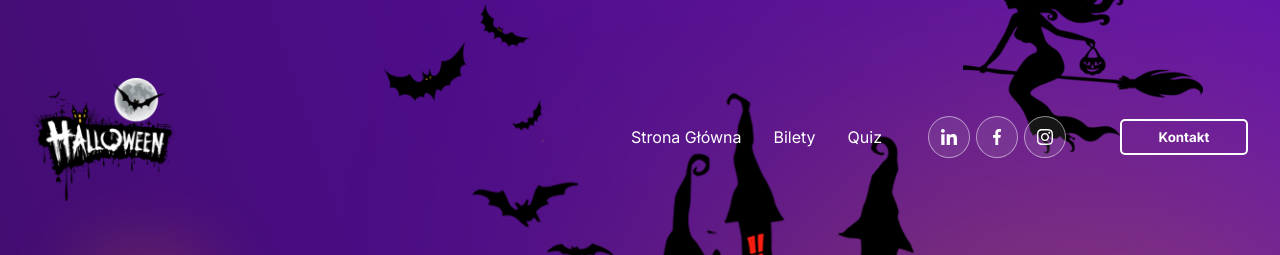
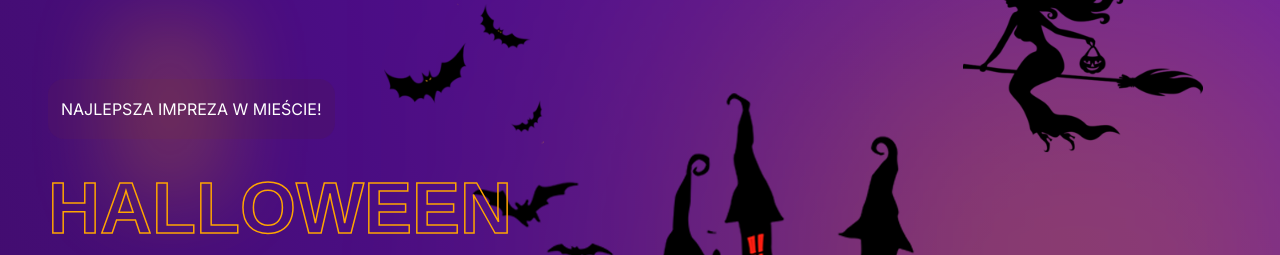
Before and after one commit to bar-85/React-halloween-festival, a React (Create React App) app: page / in a window 1280 px wide. Shown: the part 161-416 px from the top of the page. Built offline with nearby package versions, Linux system fonts and the light colour scheme.

Commit message:
delete Header and Footer

```diff
--- a/src/views/TheHome/TheHome.js
+++ b/src/views/TheHome/TheHome.js
@@ -1,7 +1,5 @@
 import React from 'react'
 import Hero from '../../components/Hero/Hero'
-import Header from '../../components/Header/Header'
-import Footer from '../../components/Footer/Footer'
 import Offer from '../../components/Offer/Offer'
 import Carousel from '../../components/Carousel/Carousel'
 
@@ -11,13 +9,11 @@ import Newsletter from '../../components/Newsletter/Newsletter'
 const TheHome = () => {
 	return (
 		<>
-			<Header />
 			<Hero />
 			<About />
 			<Offer />
 			<Carousel />
 			<Newsletter />
-			<Footer />
 		</>
 	)
 }
```
